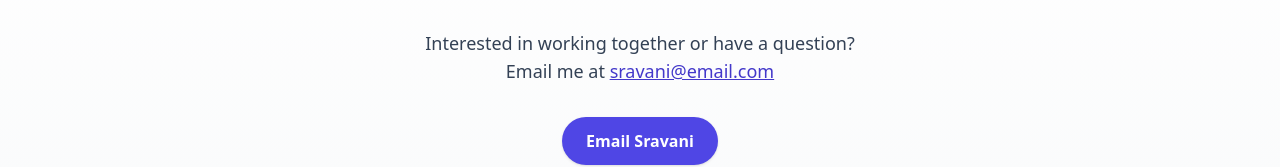
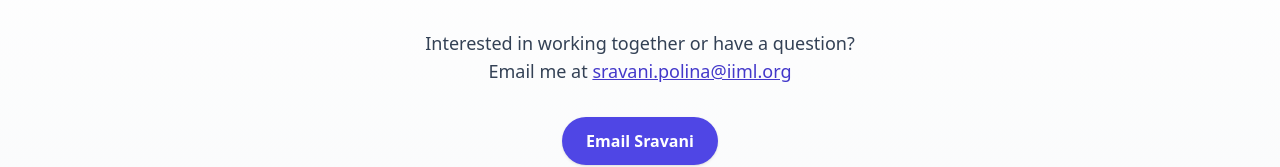
Before and after one commit to SravaniPolina/sravani-portfolio-frontend, a React (Create React App) app: page / in a window 1280 px wide. Shown: the part 1785-1952 px from the top of the page. Built offline with nearby package versions, Linux system fonts and the light colour scheme.

Commit message:
Update contact email address in Contact component

```diff
--- a/src/components/Contact.jsx
+++ b/src/components/Contact.jsx
@@ -7,10 +7,10 @@ export default function Contact() {
         <h2 className="text-4xl font-bold text-slate-900 mb-6">Contact</h2>
         <p className="mb-8 text-lg text-slate-700">
           Interested in working together or have a question?<br />
-          Email me at <a href="mailto:sravani@email.com" className="text-indigo-700 underline">sravani@email.com</a>
+          Email me at <a href="mailto:sravani.polina@iiml.org" className="text-indigo-700 underline">sravani.polina@iiml.org</a>
         </p>
         <a
-          href="mailto:sravani@email.com"
+          href="mailto:sravani.polina@iiml.org"
           className="inline-block bg-indigo-600 hover:bg-indigo-700 text-white px-6 py-3 rounded-full text-base font-semibold shadow"
         >
           Email Sravani
```
